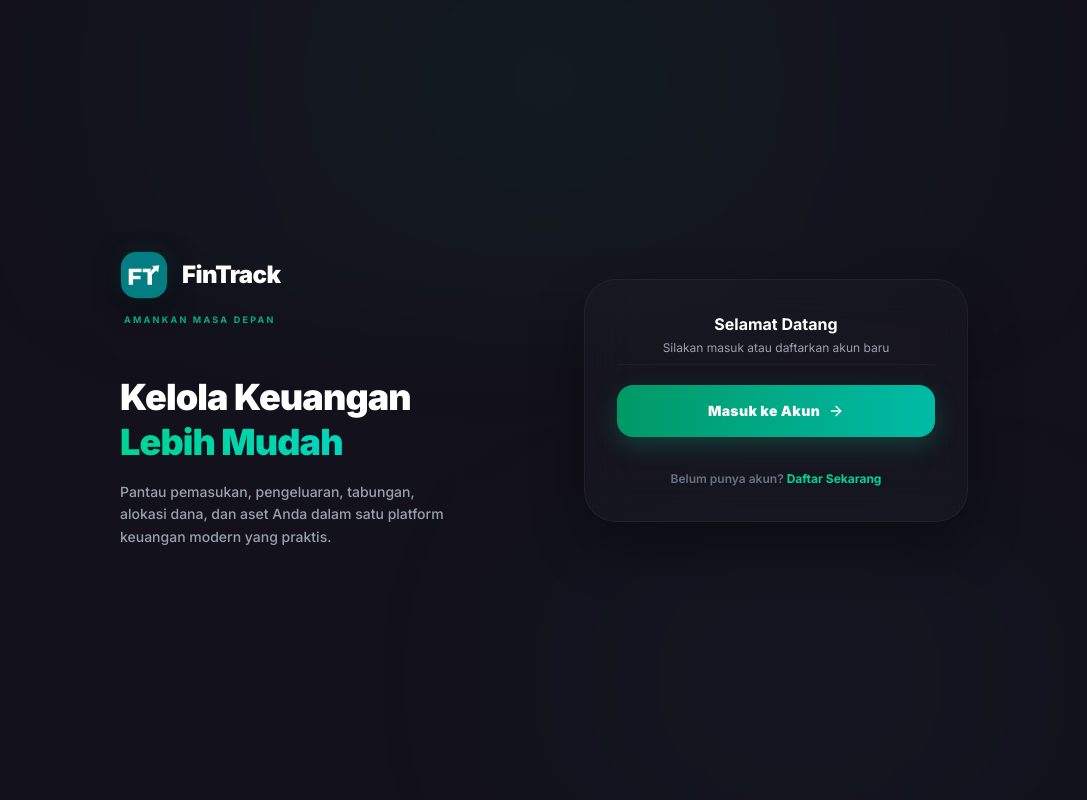
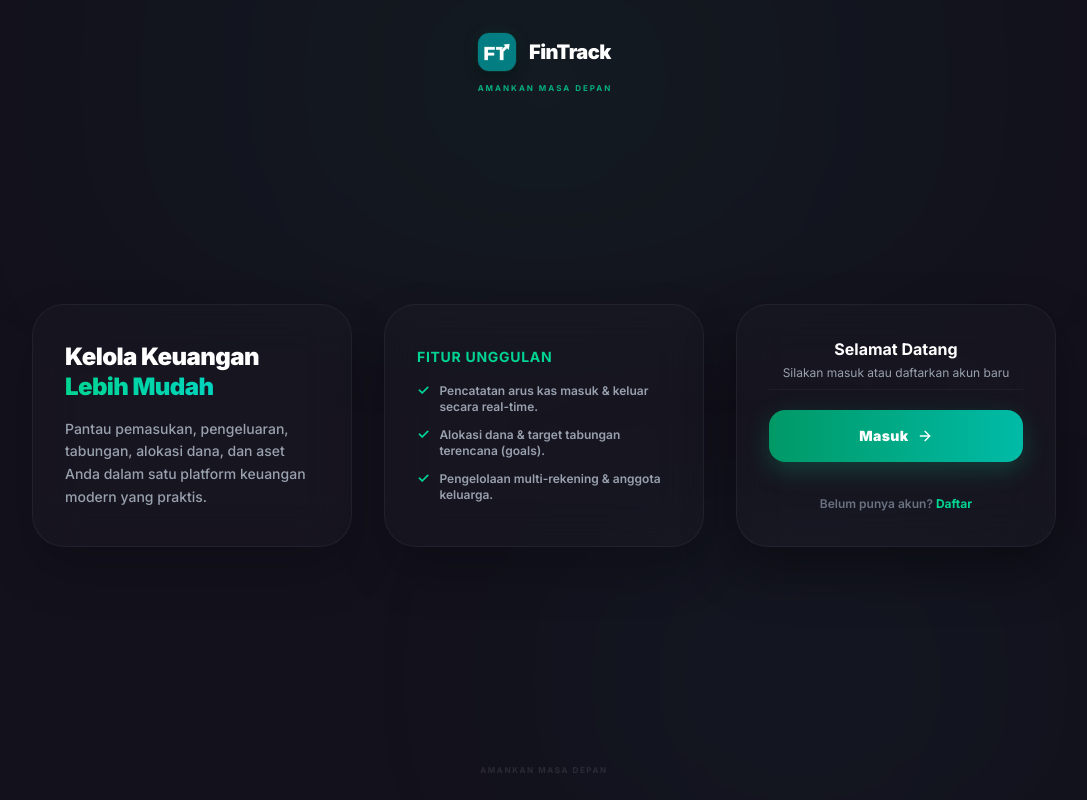
Before and after one commit to HaikalAlGhifari30/finance-tracker, a Next.js app: page /welcome in a window 1280 px wide. Shown: the whole page, without its empty margins (96-1183 px from the left). Built offline with nearby package versions, Linux system fonts and the light colour scheme; no server answers.

Commit message:
revisi splas dan welcome screen v8

```diff
--- a/src/app/login/LoginForm.tsx
+++ b/src/app/login/LoginForm.tsx
@@ -1,21 +1,32 @@
 "use client";
 
-import { useState } from "react";
+import { useState, useEffect } from "react";
 import { useRouter } from "next/navigation";
 import { authClient } from "@/lib/auth-client";
-import { Loader2, Eye, EyeOff } from "lucide-react";
+import { Loader2, Eye, EyeOff, ShieldAlert, MessageCircle } from "lucide-react";
 import Link from "next/link";
+import { getSetting } from "@/app/actions/settings";
 
 export default function LoginForm({ initialMode = false }: { initialMode?: boolean }) {
   const [isRegister, setIsRegister] = useState(initialMode);
-  const [name, setName] = useState("");
   const [email, setEmail] = useState("");
   const [password, setPassword] = useState("");
   const [showPassword, setShowPassword] = useState(false);
   const [loading, setLoading] = useState(false);
   const [error, setError] = useState("");
-  const [fieldErrors, setFieldErrors] = useState<{name?: string, email?: string, password?: string}>({});
+  const [fieldErrors, setFieldErrors] = useState<{email?: string, password?: string}>({});
+  const [waNumbers, setWaNumbers] = useState<string[]>(["081388058331"]);
   const router = useRouter();
+
+  useEffect(() => {
+    async function loadWa() {
+      const res = await getSetting("admin_whatsapp");
+      if (res.success && res.value) {
+        setWaNumbers(res.value.split(",").map((n: string) => n.trim()).filter(Boolean));
+      }
+    }
+    loadWa();
+  }, []);
 
   const handleAuth = async (e: React.FormEvent) => {
     e.preventDefault();
@@ -24,12 +35,8 @@ export default function LoginForm({ initialMode = false }: { initialMode?: boole
     setFieldErrors({});
 
     let hasError = false;
-    const newErrors: {name?: string, email?: string, password?: string} = {};
+    const newErrors: {email?: string, password?: string} = {};
 
-    if (isRegister && !name.trim()) {
-      newErrors.name = "Nama lengkap wajib diisi";
-      hasError = true;
-    }
     if (!email.trim()) {
       newErrors.email = "Email wajib diisi";
       hasError = true;
@@ -53,10 +60,11 @@ export default function LoginForm({ initialMode = false }: { initialMode?: boole
 
     try {
       if (isRegister) {
+         const generatedName = email.split("@")[0].split(/[._-]/).map(w => w.charAt(0).toUpperCase() + w.slice(1)).join(" ") || "User";
          const { data, error } = await authClient.signUp.email({
              email,
              password,
-             name,
+             name: generatedName,
          });
 
          if (error) {
@@ -89,37 +97,56 @@ export default function LoginForm({ initialMode = false }: { initialMode?: boole
     } finally {
       setLoading(false);
     }
-  };  return (
+  };
+
+  if (isRegister) {
+    return (
+      <div className="flex flex-col items-center text-center animate-fade-in fade-in space-y-6">
+        <div className="w-16 h-16 bg-emerald-500/10 rounded-[22px] border border-emerald-500/20 flex items-center justify-center">
+          <ShieldAlert className="w-8 h-8 text-emerald-400" />
+        </div>
+
+        <div className="space-y-2">
+          <h2 className="text-xl font-black text-white tracking-tight uppercase">Pendaftaran Terbatas</h2>
+          <p className="text-xs text-gray-400 leading-relaxed max-w-[280px]">
+            Untuk mencegah spam dan menjaga keamanan data, pembuatan akun baru dilakukan secara privat. Silakan hubungi Admin untuk mendapatkan akses masuk.
+          </p>
+        </div>
+
+        <div className="w-full space-y-3">
+          {waNumbers.map((num, idx) => (
+            <a
+              key={idx}
+              href={`https://wa.me/${num.replace(/^0/, "62")}`}
+              target="_blank"
+              rel="noopener noreferrer"
+              className="w-full bg-gradient-to-r from-emerald-600 to-teal-500 text-white py-3.5 px-4 rounded-2xl flex justify-center items-center gap-3 font-bold text-sm transition-all shadow-[0_8px_25px_rgba(16,185,129,0.25)] hover:brightness-110 active:scale-[0.98] cursor-pointer"
+            >
+              <MessageCircle className="w-5 h-5" />
+              HUBUNGI ADMIN WHATSAPP {waNumbers.length > 1 ? idx + 1 : ""}
+            </a>
+          ))}
+        </div>
+
+        <div className="text-center w-full pt-2">
+          <span className="text-xs text-gray-500 font-semibold">Sudah punya akun? </span>
+          <button
+            type="button"
+            onClick={() => setIsRegister(false)}
+            className="text-xs font-bold text-emerald-400 hover:text-emerald-300 transition-colors cursor-pointer"
+          >
+            Masuk
+          </button>
+        </div>
+      </div>
+    );
+  }
+
+  return (
     <form onSubmit={handleAuth} className="flex flex-col space-y-5" noValidate>
       {error && (
         <div className="p-3 bg-red-500/10 text-red-400 border border-red-500/20 rounded-xl text-sm text-center">
           {error}
-        </div>
-      )}
-
-      {isRegister && (
-        <div>
-          <label className="block text-[11px] font-bold tracking-wider text-gray-700 dark:text-gray-400 uppercase mb-1.5 px-0.5">
-            Nama Lengkap <span className="text-red-500">*</span>
-          </label>
-          <input
-            type="text"
-            value={name}
-            onChange={(e) => {
-              setName(e.target.value);
-              if (fieldErrors.name) setFieldErrors({ ...fieldErrors, name: undefined });
-            }}
-            required={isRegister}
-            className={`w-full px-4 py-3.5 rounded-2xl border-2 bg-white dark:bg-white/[0.02] text-gray-900 dark:text-gray-100 focus:outline-none transition-all font-medium text-sm border-gray-100 dark:border-white/[0.08] focus:border-emerald-500 dark:focus:border-emerald-500 ${
-              fieldErrors.name ? "border-red-500 dark:border-red-500" : ""
-            }`}
-            placeholder="Nama lengkap sesuai identitas"
-          />
-          {fieldErrors.name && (
-            <p className="text-red-500 text-xs mt-1.5 flex items-center font-medium">
-              <span className="mr-1">⚠️</span> {fieldErrors.name}
-            </p>
-          )}
         </div>
       )}
 
@@ -195,16 +222,17 @@ export default function LoginForm({ initialMode = false }: { initialMode?: boole
         className="w-full mt-2 bg-gradient-to-r from-emerald-600 to-teal-500 hover:from-emerald-700 hover:to-teal-600 text-white font-bold py-3.5 px-4 rounded-2xl transition-all disabled:opacity-70 flex justify-center items-center gap-2 shadow-md hover:shadow-lg text-sm cursor-pointer"
       >
         {loading && <Loader2 className="animate-spin h-5 w-5" />}
-        {loading ? "Memverifikasi..." : (isRegister ? "Mulai Sekarang (Gratis)" : "Masuk ke Dashboard")}
+        {loading ? "Memverifikasi..." : (isRegister ? "Daftar" : "Masuk")}
       </button>
 
       <div className="text-center mt-4">
+        <span className="text-xs text-gray-500 font-semibold">Belum punya akun? </span>
         <button
           type="button"
-          onClick={() => setIsRegister(!isRegister)}
-          className="text-sm text-emerald-400 hover:underline font-medium cursor-pointer"
+          onClick={() => setIsRegister(true)}
+          className="text-xs font-bold text-emerald-400 hover:text-emerald-300 transition-colors cursor-pointer"
         >
-          {isRegister ? "Sudah terdaftar? Masuk ke akun Anda" : "Belum memiliki akun? Daftar gratis sekarang"}
+          Daftar
         </button>
       </div>
     </form>
--- a/src/app/page.tsx
+++ b/src/app/page.tsx
@@ -12,6 +12,14 @@ export default function RootPage() {
   const handleSplashComplete = useCallback(async () => {
     setSplashDone(true);
     try {
+      // Check if this is a fresh start after PWA was closed
+      const isSessionActive = sessionStorage.getItem("pwa_session_active");
+      if (!isSessionActive) {
+        await authClient.signOut();
+        router.replace("/welcome");
+        return;
+      }
+
       const { data: session } = await authClient.getSession();
       if (session?.user) {
         router.replace("/dashboard");
--- a/src/app/welcome/page.tsx
+++ b/src/app/welcome/page.tsx
@@ -14,54 +14,78 @@ export default function WelcomePage() {
 
   return (
     <div
-      className="min-h-[100dvh] w-full flex flex-col justify-center items-center relative overflow-hidden bg-[#13111C]"
+      className="min-h-[100dvh] w-full flex flex-col justify-between items-center relative overflow-hidden bg-[#13111C] py-8 px-4"
       style={{
-        paddingTop: "env(safe-area-inset-top)",
-        paddingBottom: "env(safe-area-inset-bottom)",
+        paddingTop: "max(2rem, env(safe-area-inset-top))",
+        paddingBottom: "max(1.5rem, env(safe-area-inset-bottom))",
       }}
     >
       {/* Premium organic background glows */}
       <div className="absolute top-[-20%] left-[-10%] w-[120%] h-[60%] bg-[radial-gradient(circle,rgba(16,185,129,0.06)_0%,transparent_75%)] blur-3xl pointer-events-none" />
       <div className="absolute bottom-[-10%] right-[-10%] w-[80%] h-[50%] bg-[radial-gradient(circle,rgba(20,184,166,0.04)_0%,transparent_75%)] blur-3xl pointer-events-none" />
 
+      {/* Top Header Branding */}
+      <div className="w-full max-w-sm md:max-w-5xl flex justify-center items-center relative z-10">
+        <div className="flex flex-col items-center">
+          <div className="flex items-center gap-3">
+            <div
+              className="w-10 h-10 rounded-[12px] overflow-hidden border border-emerald-500/10"
+              style={{
+                boxShadow: "0 0 15px rgba(16,185,129,0.12), 0 4px 12px rgba(0,0,0,0.5)"
+              }}
+            >
+              <img src="/logo.png" alt="FinTrack" className="w-full h-full object-cover" />
+            </div>
+            <h1 className="text-white font-black text-xl tracking-tight leading-none">FinTrack</h1>
+          </div>
+          <p className="text-[8px] font-bold tracking-[0.25em] text-emerald-400/80 uppercase mt-2.5 pl-0.5">
+            Amankan masa depan
+          </p>
+        </div>
+      </div>
+
       {/* Main Container */}
       <div
-        className="relative z-10 flex flex-col md:flex-row items-center justify-between px-6 py-10 w-full max-w-sm md:max-w-4xl gap-10 md:gap-16 transition-all duration-500"
+        className="relative z-10 flex flex-col md:flex-row items-stretch justify-center w-full max-w-sm md:max-w-5xl gap-6 md:gap-8 my-auto pt-6 pb-4 transition-all duration-500"
         style={{
           opacity: visible ? 1 : 0,
           transform: visible ? "translateY(0)" : "translateY(16px)",
           transition: "opacity 0.6s cubic-bezier(0.16, 1, 0.3, 1), transform 0.6s cubic-bezier(0.16, 1, 0.3, 1)",
         }}
       >
-        {/* Left Column: Branding and Intro */}
-        <div className="flex flex-col items-center md:items-start text-center md:text-left flex-1 w-full">
-          <div className="flex items-center gap-3.5">
-            <div
-              className="w-12 h-12 rounded-[16px] overflow-hidden border border-emerald-500/10"
-              style={{
-                boxShadow: "0 0 20px rgba(16,185,129,0.12), 0 8px 24px rgba(0,0,0,0.5)"
-              }}
-            >
-              <img src="/logo.png" alt="FinTrack" className="w-full h-full object-cover" />
-            </div>
-            <h1 className="text-white font-black text-2xl tracking-tight leading-none">FinTrack</h1>
-          </div>
-          <p className="text-[9px] font-bold tracking-[0.25em] text-emerald-400/80 uppercase mt-3.5 pl-1 mb-8 md:mb-12">
-            Amankan masa depan
-          </p>
-
-          <h2 className="text-3xl md:text-4xl font-black tracking-tight text-white leading-tight mb-4">
+        {/* Left Card: Text Card */}
+        <div className="flex-1 bg-white/[0.02] border border-white/[0.05] backdrop-blur-xl p-6 md:p-8 rounded-[24px] sm:rounded-[32px] flex flex-col justify-center text-center md:text-left shadow-[0_24px_50px_rgba(0,0,0,0.2)]">
+          <h2 className="text-2xl md:text-3.5xl font-black tracking-tight text-white leading-tight mb-4">
             Kelola Keuangan<br/>
             <span className="bg-gradient-to-r from-emerald-400 to-teal-400 bg-clip-text text-transparent">Lebih Mudah</span>
           </h2>
-          <p className="text-xs md:text-sm text-gray-400 font-medium leading-relaxed max-w-[260px] md:max-w-[340px]">
+          <p className="text-xs md:text-sm text-gray-400 font-medium leading-relaxed max-w-[280px] md:max-w-[340px] mx-auto md:mx-0">
             Pantau pemasukan, pengeluaran, tabungan, alokasi dana, dan aset Anda dalam satu platform keuangan modern yang praktis.
           </p>
         </div>
 
-        {/* Right Column: Actions Glass Card */}
-        <div className="w-full md:max-w-sm flex-1">
-          <div className="bg-white/[0.02] border border-white/[0.05] backdrop-blur-xl p-8 rounded-[32px] w-full shadow-[0_24px_50px_rgba(0,0,0,0.35)] flex flex-col gap-5">
+        {/* Middle Card: Features Card */}
+        <div className="flex-1 bg-white/[0.02] border border-white/[0.05] backdrop-blur-xl p-6 md:p-8 rounded-[24px] sm:rounded-[32px] flex flex-col justify-center text-center md:text-left shadow-[0_24px_50px_rgba(0,0,0,0.2)] mt-4 md:mt-0">
+          <h3 className="text-sm font-bold tracking-wider text-emerald-400 uppercase mb-4 text-center md:text-left">Fitur Unggulan</h3>
+          <ul className="space-y-3 text-xs text-gray-400 font-semibold text-left mx-auto md:mx-0 max-w-[260px] md:max-w-none">
+            <li className="flex items-start gap-2.5">
+              <span className="text-emerald-400 text-sm leading-none">✓</span>
+              <span>Pencatatan arus kas masuk & keluar secara real-time.</span>
+            </li>
+            <li className="flex items-start gap-2.5">
+              <span className="text-emerald-400 text-sm leading-none">✓</span>
+              <span>Alokasi dana & target tabungan terencana (goals).</span>
+            </li>
+            <li className="flex items-start gap-2.5">
+              <span className="text-emerald-400 text-sm leading-none">✓</span>
+              <span>Pengelolaan multi-rekening & anggota keluarga.</span>
+            </li>
+          </ul>
+        </div>
+
+        {/* Right Card: Action/Login Card */}
+        <div className="w-full md:max-w-xs flex flex-col justify-center mt-8 md:mt-0">
+          <div className="bg-white/[0.02] border border-white/[0.05] backdrop-blur-xl p-6 sm:p-8 rounded-[24px] sm:rounded-[32px] w-full shadow-[0_24px_50px_rgba(0,0,0,0.35)] flex flex-col gap-4 sm:gap-5">
             <div className="hidden md:block text-center pb-2 border-b border-white/[0.04]">
               <h3 className="text-white font-bold text-base">Selamat Datang</h3>
               <p className="text-gray-400 text-xs mt-1">Silakan masuk atau daftarkan akun baru</p>
@@ -69,24 +93,29 @@ export default function WelcomePage() {
 
             <Link
               href="/login"
-              className="w-full py-4 rounded-2xl font-black text-white text-sm tracking-wide text-center active:scale-[0.98] transition-all bg-gradient-to-r from-emerald-600 to-teal-500 shadow-[0_8px_25px_rgba(16,185,129,0.25)] hover:brightness-110 flex items-center justify-center gap-2"
+              className="w-full py-3.5 sm:py-4 rounded-2xl font-black text-white text-sm tracking-wide text-center active:scale-[0.98] transition-all bg-gradient-to-r from-emerald-600 to-teal-500 shadow-[0_8px_25px_rgba(16,185,129,0.25)] hover:brightness-110 flex items-center justify-center gap-2"
             >
-              Masuk ke Akun
+              Masuk
               <ArrowRight className="w-4 h-4" />
             </Link>
 
-            <div className="text-center pt-2">
+            <div className="text-center pt-1 sm:pt-2">
               <span className="text-xs text-gray-500 font-semibold">Belum punya akun? </span>
               <Link
                 href="/login?mode=register"
                 className="text-xs font-bold text-emerald-400 hover:text-emerald-300 transition-colors"
               >
-                Daftar Sekarang
+                Daftar
               </Link>
             </div>
           </div>
         </div>
       </div>
+
+      {/* Bottom Spacer / Subtitle balance */}
+      <div className="w-full max-w-sm md:max-w-4xl flex justify-center text-white/10 text-[8px] font-bold uppercase tracking-[0.2em] relative z-10 pt-4">
+        Amankan masa depan
+      </div>
     </div>
   );
 }
--- a/src/components/ConfirmDialog.tsx
+++ b/src/components/ConfirmDialog.tsx
@@ -39,28 +39,28 @@ export function ConfirmDialog({ isOpen, title, message, confirmLabel, onConfirm,
       />
 
       {/* Modal Dialog */}
-      <div className="relative bg-white dark:bg-[#1E1E2D] w-full max-w-sm rounded-[32px] p-8 shadow-2xl border border-gray-100 dark:border-gray-800 flex flex-col items-center text-center animate-in zoom-in-95 fade-in duration-300">
-        <div className="w-16 h-16 bg-rose-50 dark:bg-rose-900/20 rounded-full flex items-center justify-center mb-6">
-          <X className="w-8 h-8 text-rose-600" />
+      <div className="relative bg-white dark:bg-[#1E1E2D] w-full max-w-[320px] rounded-3xl p-6 shadow-2xl border border-gray-100 dark:border-gray-800 flex flex-col items-center text-center animate-in zoom-in-95 fade-in duration-300">
+        <div className="w-12 h-12 bg-rose-50 dark:bg-rose-900/20 rounded-full flex items-center justify-center mb-4 animate-pulse">
+          <X className="w-5 h-5 text-rose-600" />
         </div>
 
-        <h3 className="text-xl font-bold text-gray-900 dark:text-white mb-3">{title}</h3>
-        <p className="text-sm text-gray-500 dark:text-gray-400 mb-8 font-medium leading-relaxed">
+        <h3 className="text-lg font-bold text-gray-900 dark:text-white mb-2">{title}</h3>
+        <p className="text-xs text-gray-500 dark:text-gray-400 mb-6 font-medium leading-relaxed">
           {message}
         </p>
 
-        <div className="flex w-full gap-4">
+        <div className="flex w-full gap-3">
           <button
             type="button"
             onClick={onCancel}
-            className="flex-1 rounded-2xl bg-gray-50 dark:bg-gray-800 border border-gray-100 dark:border-gray-700 hover:bg-gray-100 dark:hover:bg-gray-700 py-4 text-sm font-bold text-gray-600 dark:text-gray-300 transition-all active:scale-95"
+            className="flex-1 rounded-xl bg-gray-50 dark:bg-gray-800 border border-gray-100 dark:border-gray-700 hover:bg-gray-100 dark:hover:bg-gray-700 py-2.5 text-xs font-bold text-gray-600 dark:text-gray-300 transition-all active:scale-95 cursor-pointer"
           >
             Batal
           </button>
           <button
             type="button"
             onClick={onConfirm}
-            className="flex-[1.5] rounded-2xl bg-rose-600 hover:bg-rose-700 py-4 text-sm font-bold text-white transition-all shadow-lg shadow-rose-500/30 active:scale-95"
+            className="flex-1 rounded-xl bg-rose-600 hover:bg-rose-700 py-2.5 text-xs font-bold text-white transition-all shadow-lg shadow-rose-500/25 active:scale-95 cursor-pointer"
           >
             {confirmLabel}
           </button>
--- a/src/components/layout/AppLayout.tsx
+++ b/src/components/layout/AppLayout.tsx
@@ -10,6 +10,7 @@ import { ConfirmDialog } from "@/components/ConfirmDialog";
 
 export function AppLayout({ children, user }: { children: React.ReactNode, user?: any }) {
   const pathname = usePathname();
+  const hasBottomNav = pathname !== "/dashboard";
   const router = useRouter();
   const { theme, setTheme } = useTheme();
   const [isClient, setIsClient] = useState(false);
@@ -27,66 +28,11 @@ export function AppLayout({ children, user }: { children: React.ReactNode, user?
     }
   }, []);
 
-  // Session Timeout Guard (Mobile/PWA only)
+  // Set session active flag in sessionStorage upon mounting dashboard layout
   useEffect(() => {
-    if (!user) return;
-
-    const checkMobileOrPWA = () => {
-      return window.innerWidth < 768 || window.matchMedia("(display-mode: standalone)").matches;
-    };
-
-    if (!checkMobileOrPWA()) return;
-
-    let inactivityTimer: NodeJS.Timeout;
-
-    const resetInactivityTimer = () => {
-      if (inactivityTimer) clearTimeout(inactivityTimer);
-      // Inactivity timeout: 5 minutes
-      inactivityTimer = setTimeout(async () => {
-        await authClient.signOut();
-        window.location.replace("/");
-      }, 300000);
-    };
-
-    const handleVisibilityChange = async () => {
-      if (document.visibilityState === "hidden") {
-        localStorage.setItem("bg_timestamp", Date.now().toString());
-      } else if (document.visibilityState === "visible") {
-        const bgTimestampStr = localStorage.getItem("bg_timestamp");
-        if (bgTimestampStr) {
-          const bgTimestamp = parseInt(bgTimestampStr, 10);
-          const elapsed = Date.now() - bgTimestamp;
-
-          // Background timeout: 10 seconds
-          if (elapsed > 10000) {
-            localStorage.removeItem("bg_timestamp");
-            await authClient.signOut();
-            window.location.replace("/");
-          } else {
-            localStorage.removeItem("bg_timestamp");
-          }
-        }
-        resetInactivityTimer();
-      }
-    };
-
-    const activityEvents = ["mousedown", "mousemove", "keypress", "scroll", "touchstart"];
-
-    activityEvents.forEach((event) => {
-      document.addEventListener(event, resetInactivityTimer);
-    });
-
-    document.addEventListener("visibilitychange", handleVisibilityChange);
-
-    resetInactivityTimer();
-
-    return () => {
-      if (inactivityTimer) clearTimeout(inactivityTimer);
-      activityEvents.forEach((event) => {
-        document.removeEventListener(event, resetInactivityTimer);
-      });
-      document.removeEventListener("visibilitychange", handleVisibilityChange);
-    };
+    if (user) {
+      sessionStorage.setItem("pwa_session_active", "true");
+    }
   }, [user]);
 
   useEffect(() => {
@@ -304,7 +250,13 @@ export function AppLayout({ children, user }: { children: React.ReactNode, user?
       </aside>
 
       {/* Main Content */}
-      <main className={`flex-1 p-4 pb-[calc(env(safe-area-inset-bottom)+100px)] md:p-10 md:pb-10 min-h-[100dvh] flex flex-col transition-all duration-300 ease-in-out ${isSidebarOpen ? 'md:ml-[280px]' : 'md:ml-[120px]'}`}>
+      <main className={`flex-1 p-4 md:p-10 md:pb-10 min-h-[100dvh] flex flex-col transition-all duration-300 ease-in-out ${
+        isSidebarOpen ? 'md:ml-[280px]' : 'md:ml-[120px]'
+      } ${
+        hasBottomNav
+          ? 'pb-[calc(env(safe-area-inset-bottom)+80px)]'
+          : 'pb-[calc(env(safe-area-inset-bottom)+20px)]'
+      }`}>
 
         {/* Top Header */}
         <header className="hidden md:flex justify-end items-center mb-12 gap-4 relative">
```
Also changed, not shown: src/app/dashboard/DashboardClientPage.tsx (+10 -10 lines).
